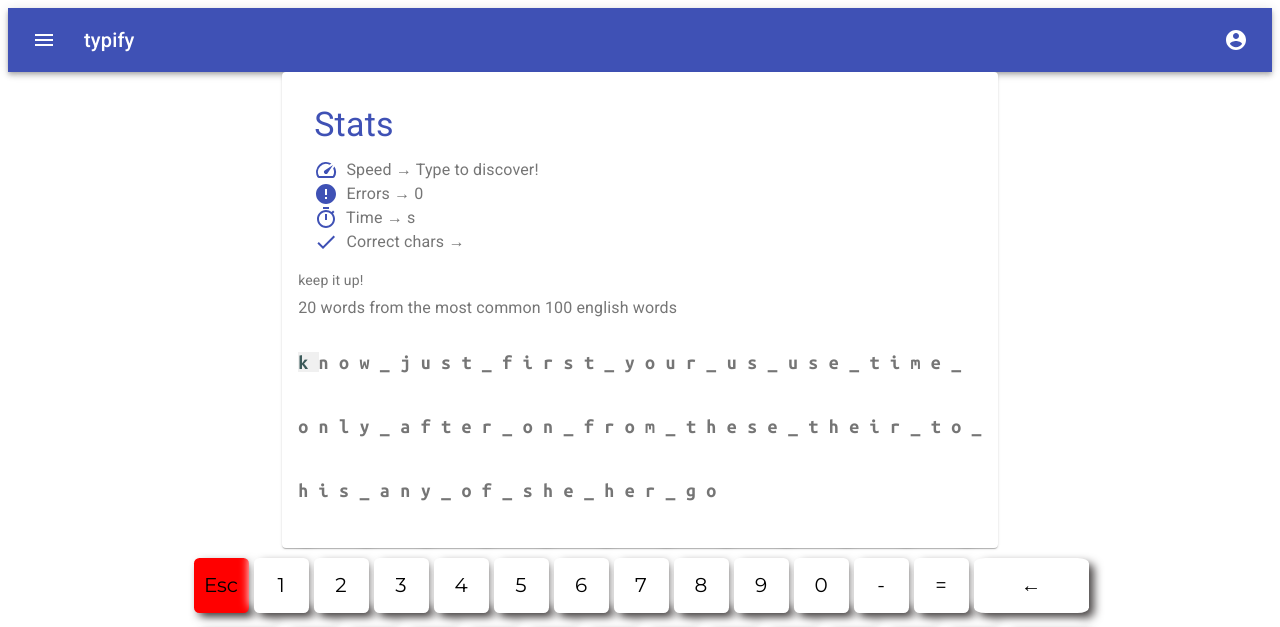
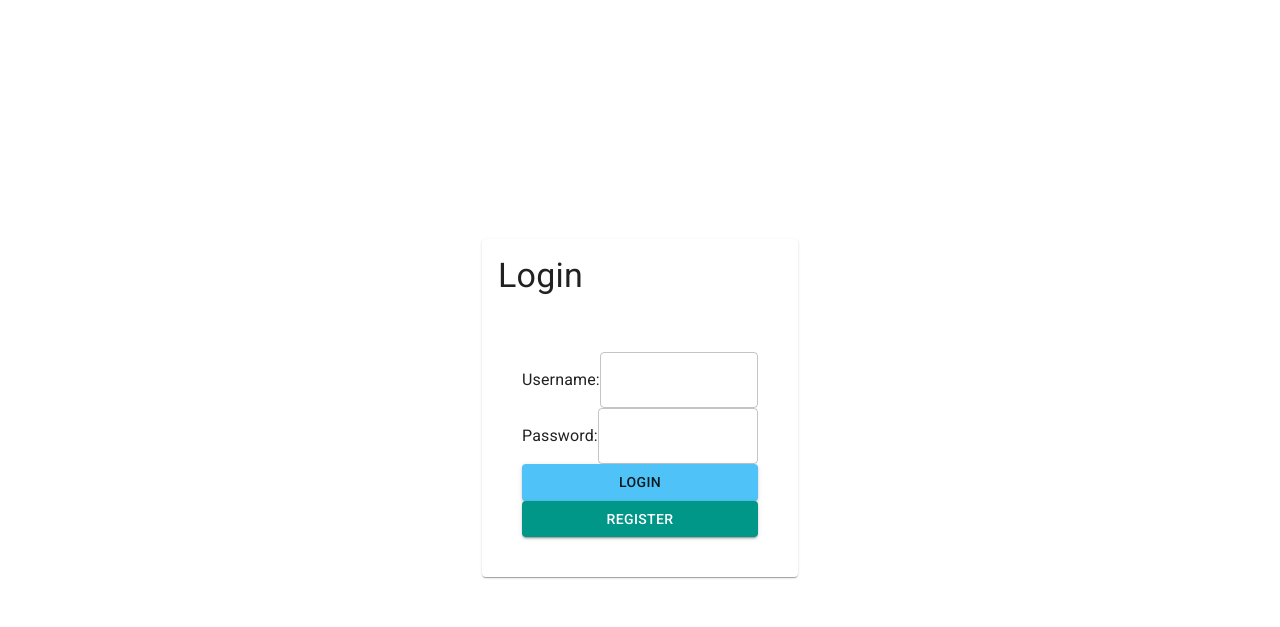
Before and after one commit to typifyApp/typify, a React (Create React App) app in the folder frontend/: page / in a window 1280 px wide. Shown: the top 627 px of the page. Built offline with nearby package versions, Linux system fonts and the light colour scheme.

Commit message:
makeshift frontend login

```diff
--- a/frontend/package.json
+++ b/frontend/package.json
@@ -9,6 +9,7 @@
     "@testing-library/jest-dom": "^5.11.4",
     "@testing-library/react": "^11.1.0",
     "@testing-library/user-event": "^12.1.10",
+    "axios": "^0.21.1",
     "react": "^17.0.2",
     "react-dom": "^17.0.2",
     "react-keyboard-event-handler": "^1.5.4",
--- a/frontend/src/App.js
+++ b/frontend/src/App.js
@@ -1,13 +1,30 @@
-import { useEffect, useState } from "react";
-import { Grid, Box } from "@material-ui/core";
+import { useState } from "react";
+import UserAdministration from "./services/UserAdministration";
+import { Grid, Box, ThemeProvider } from "@material-ui/core";
 import common100 from "./words/common100";
 import Header from "./components/Header";
 import Keyboard from "./components/Keyboard";
+import Login from "./components/Login";
 import Display from "./components/Display";
 import KeyboardEventHandler from "react-keyboard-event-handler";
-import Statistics from "./components/Statistics";
+import { createMuiTheme } from "@material-ui/core/styles";
+import teal from "@material-ui/core/colors/teal";
+import lightBlue from "@material-ui/core/colors/lightBlue";
 const keys = "qwertyuiopasdfghjklzxcvbnm";
 
+const theme = createMuiTheme({
+  palette: {
+    primary: {
+      main: lightBlue[300],
+    },
+    secondary: {
+      main: teal[500],
+    },
+  },
+  text: {
+    secondary: teal[500],
+  },
+});
 const shuffle = (words) => {
   // get first 20 of shuffled
   const allWords = words.map((wordObject) => wordObject.word);
@@ -16,6 +33,9 @@ const shuffle = (words) => {
   return allWords.slice(0, 20).join(" ");
 };
 const App = () => {
+  const [loggedIn, setLoggedIn] = useState(false);
+  const [username, setUsername] = useState("");
+  const [password, setPassword] = useState("");
   const [lastSpace, setLastSpace] = useState(0);
   const [typedText, setTypedText] = useState("");
   const [textToType, setTextToType] = useState(shuffle(common100));
@@ -65,7 +85,31 @@ const App = () => {
     resetWords();
     setTypedText("");
   }
+
   return (
+    <ThemeProvider theme={theme}>
+      {!loggedIn ? (
+        <Grid
+          container
+          spacing={0}
+          direction="column"
+          alignItems="center"
+          justify="center"
+          style={{ minHeight: "100vh" }}
+        >
+          <Grid item xs={3}>
+            <Login
+              username={username}
+              setUsername={setUsername}
+              password={password}
+              setPassword={setPassword}
+              login={UserAdministration.loginDummy}
+              register={UserAdministration.register}
+              setLoggedIn={setLoggedIn}
+            />
+          </Grid>
+        </Grid>
+      ) : (
         <>
           <Header />
           <Grid
@@ -86,7 +130,6 @@ const App = () => {
               />
             </Grid>
           </Grid>
-
           <Grid
             container
             spacing={0}
@@ -116,6 +159,8 @@ const App = () => {
             }}
           />
         </>
+      )}
+    </ThemeProvider>
   );
 };
 
--- a/frontend/src/components/Display.js
+++ b/frontend/src/components/Display.js
@@ -1,5 +1,9 @@
 import { Card, CardContent, Typography, Box } from "@material-ui/core";
 import { makeStyles } from "@material-ui/core/styles";
+import teal from "@material-ui/core/colors/teal";
+import red from "@material-ui/core/colors/red";
+import grey from "@material-ui/core/colors/grey";
+
 import Statistics from "./Statistics";
 const useStyles = makeStyles({
   root: {
@@ -14,6 +18,15 @@ const useStyles = makeStyles({
   text: {
     fontSize: 20,
     fontFamily: "Ubuntu Mono",
+  },
+  textCorrect: {
+    color: teal[500],
+  },
+  textWrong: {
+    color: red[500],
+  },
+  textNotYet: {
+    color: grey[500],
   },
 });
 const Display = ({ typedText, textToType, statistics }) => {
@@ -41,15 +54,14 @@ const Display = ({ typedText, textToType, statistics }) => {
               <Typography
                 className={`${classes.text} ${
                   i === typedText.length ? "cursorBlink" : ""
+                } ${
+                  typedText.length <= i
+                    ? classes.textNotYet
+                    : typedText[i] === char
+                    ? classes.textCorrect
+                    : classes.textWrong
                 }`}
                 display="inline"
-                color={
-                  typedText.length <= i
-                    ? "textSecondary"
-                    : typedText[i] === char
-                    ? "primary"
-                    : "secondary"
-                }
               >
                 {char === " " ? "_" : char}{" "}
                 {char === " " && i !== 0 && lastSpace > 30
--- /dev/null
+++ b/frontend/src/components/Login.js
@@ -0,0 +1,72 @@
+import {
+  Card,
+  CardContent,
+  TextField,
+  Typography,
+  Box,
+  Button,
+} from "@material-ui/core";
+
+const Login = ({
+  login,
+  register,
+  username,
+  password,
+  setUsername,
+  setPassword,
+  setLoggedIn,
+}) => {
+  return (
+    <Card>
+      <CardContent>
+        <Typography variant="h4">Login</Typography>
+      </CardContent>
+      <Box display="flex" flexDirection="column" p={5}>
+        <Box
+          display="flex"
+          flexDirection="row"
+          alignItems="center"
+          justify="center"
+        >
+          <Typography variant="body1">Username:</Typography>
+          <TextField
+            variant="outlined"
+            value={username}
+            onChange={(event) => setUsername(event.target.value)}
+          />
+        </Box>
+        <Box
+          display="flex"
+          flexDirection="row"
+          alignItems="center"
+          justify="center"
+        >
+          <Typography variant="body1">Password:</Typography>
+          <TextField
+            variant="outlined"
+            type="password"
+            autoComplete="current-password"
+            value={password}
+            onChange={(event) => setPassword(event.target.value)}
+          />
+        </Box>
+        <Button
+          variant="contained"
+          color="primary"
+          onClick={() => login(username, password, setLoggedIn)}
+        >
+          Login
+        </Button>
+        <Button
+          variant="contained"
+          color="secondary"
+          onClick={() => register(username, password)}
+        >
+          Register
+        </Button>
+      </Box>
+    </Card>
+  );
+};
+
+export default Login;
--- a/frontend/src/components/Statistics.js
+++ b/frontend/src/components/Statistics.js
@@ -3,6 +3,8 @@ import SpeedIcon from "@material-ui/icons/Speed";
 import ErrorIcon from "@material-ui/icons/Error";
 import TimerIcon from "@material-ui/icons/Timer";
 import CheckIcon from "@material-ui/icons/Check";
+import lightBlue from "@material-ui/core/colors/lightBlue";
+
 const Statistics = ({ statistics }) => {
   return (
     <CardContent>
--- /dev/null
+++ b/frontend/src/services/UserAdministration.js
@@ -0,0 +1,26 @@
+import axios from "axios";
+const baseUrl = "http://localhost:8000/";
+
+const login = async (username, password, setLoggedIn) => {
+  await axios
+    .post(`${baseUrl}/login`, { username, password })
+    .then((response) => setLoggedIn(true))
+    .catch((error) => console.log(`Error loggin in: ${error}`));
+};
+const loginDummy = async (username, password, setLoggedIn) => {
+  setLoggedIn(true);
+};
+const register = async (username, password, setLoggedIn) => {
+  await axios
+    .post(`${baseUrl}/register`, { username, password })
+    .then((response) => setLoggedIn(true))
+    .catch((error) => console.log(`Error loggin in: ${error}`));
+};
+
+const UserAdministration = {
+  login,
+  loginDummy,
+  register,
+};
+
+export default UserAdministration;
```
Also changed, not shown: 1 other file (tests, documents, lock files or other folders). Lines whose indentation alone changed are shown as unchanged.
